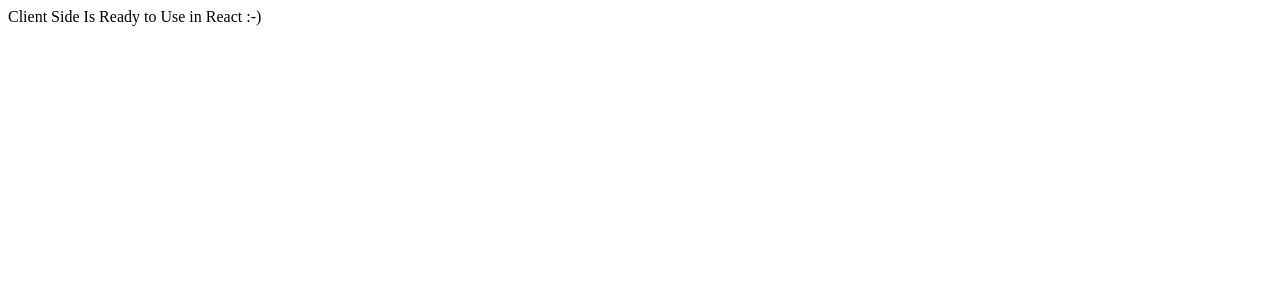
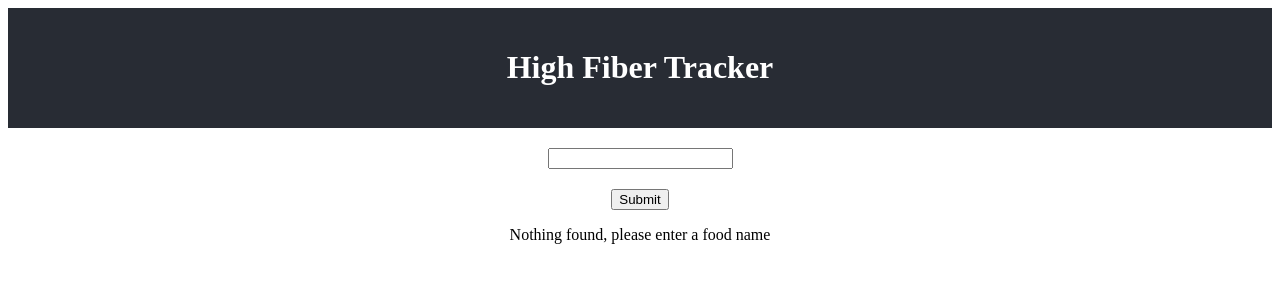
Before and after one commit to QiaoranChelsea/highFiberTracker, a React (Create React App) app in the folder client/: page / in a window 1280 px wide. Shown: the top 300 px of the page. Built offline with nearby package versions, Linux system fonts and the light colour scheme.

Commit message:
spike on USDA composition database API, good

```diff
--- /dev/null
+++ b/client/src/App.css
@@ -0,0 +1,14 @@
+.App {
+  text-align: center;
+}
+
+.App-header {
+  background-color: #282c34;
+  min-height: 70;
+  padding:20px;
+  color: white;
+}
+
+.App-link {
+  color: #61dafb;
+}
--- a/client/src/App.js
+++ b/client/src/App.js
@@ -1,9 +1,59 @@
 // client/src/App.js
 import React, { Component } from "react";
+import axios from 'axios';
+import "./App.css";
+import SearchForm from './components/searchForm'
+
+//  https://api.nal.usda.gov/ndb/search/?format=json&q=butter&sort=n&max=25&offset=0&api_key=DEMO_KEY
+
 
 class App extends Component {
+  state ={
+  	items:null,
+  	searchFlag:false,
+  }
+
+  // get Food from user and perfrom search API in Composition Database
+  getFood=(e)=>{
+ 	e.preventDefault();
+ 	const food = e.target.elements.foodName.value;
+ 	const APIKey = "eb121QN3xOm3Uw9O94P21n1MaWFIDxNXdTgifYR3";
+ 	if(food){
+ 		 axios.get(`https://api.nal.usda.gov/ndb/search/?format=json&q=${food}&sort=n&max=5&offset=0&api_key=${APIKey}`)
+ 		.then((res)=>{
+			const items = res.data.list.item;
+			this.setState({items:items});
+			this.setState({searchFlag:true});
+			console.log(items);
+ 		})
+ 		.catch(function (error) {
+    		console.log(error);
+    		this.setState({searchFlag:false});
+
+  		});
+ 	}
+ 	else return;
+
+  }
+
+  // get Fiber amount based on food's ndbno
+
   render() {
-    return <div>Client Side Is Ready to Use in React :-)</div>;
+  	return(
+	    <div className="App">
+	    	<header className="App-header">
+	    		<h1 className="App-title"> High Fiber Tracker</h1>
+	    	</header>
+	    	<SearchForm getFood={this.getFood}/>
+	    	{this.state.searchFlag && this.state.items ? <div>{this.state.items.map((item,index) => (
+							        <li key={index}>{item.group}, {item.ndbno}, {item.name}</li>
+							    ))} </div>: <p>Nothing found, please enter a food name</p>
+	    	}
+
+	  </div>
+
+
+    )
   }
 }
 
--- /dev/null
+++ b/client/src/components/searchForm.js
@@ -0,0 +1,15 @@
+import React from 'react';
+
+
+const SearchForm = (props)=> {
+	return (
+		<form onSubmit={props.getFood}>
+			<input style={{ margin:"20px auto", display:"block"}} type="text" name="foodName"/>
+			<button>Submit</button>
+		</form>
+	)
+
+
+}
+
+export default SearchForm;
```
